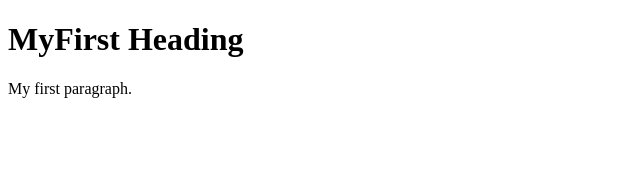
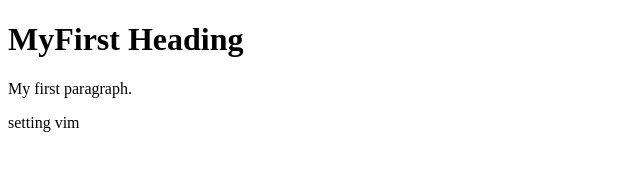
Before and after one commit to takumi12311123/study-docker, a plain HTML site: page step4-create-web-server/index.html in a window 1280 px wide. Shown: the full height of the page, 0-640 px from the left. Drawn offline with Linux system fonts and the light colour scheme.

Commit message:
feature: vim setting

```diff
--- a/step4-create-web-server/index.html
+++ b/step4-create-web-server/index.html
@@ -7,5 +7,7 @@ MyFirst Heading
 </h1>
 <p>My first paragraph.</p>
 
+<p>setting vim</p>
+
 </body>
 </html>
```
Also changed, not shown: 1 other file.
